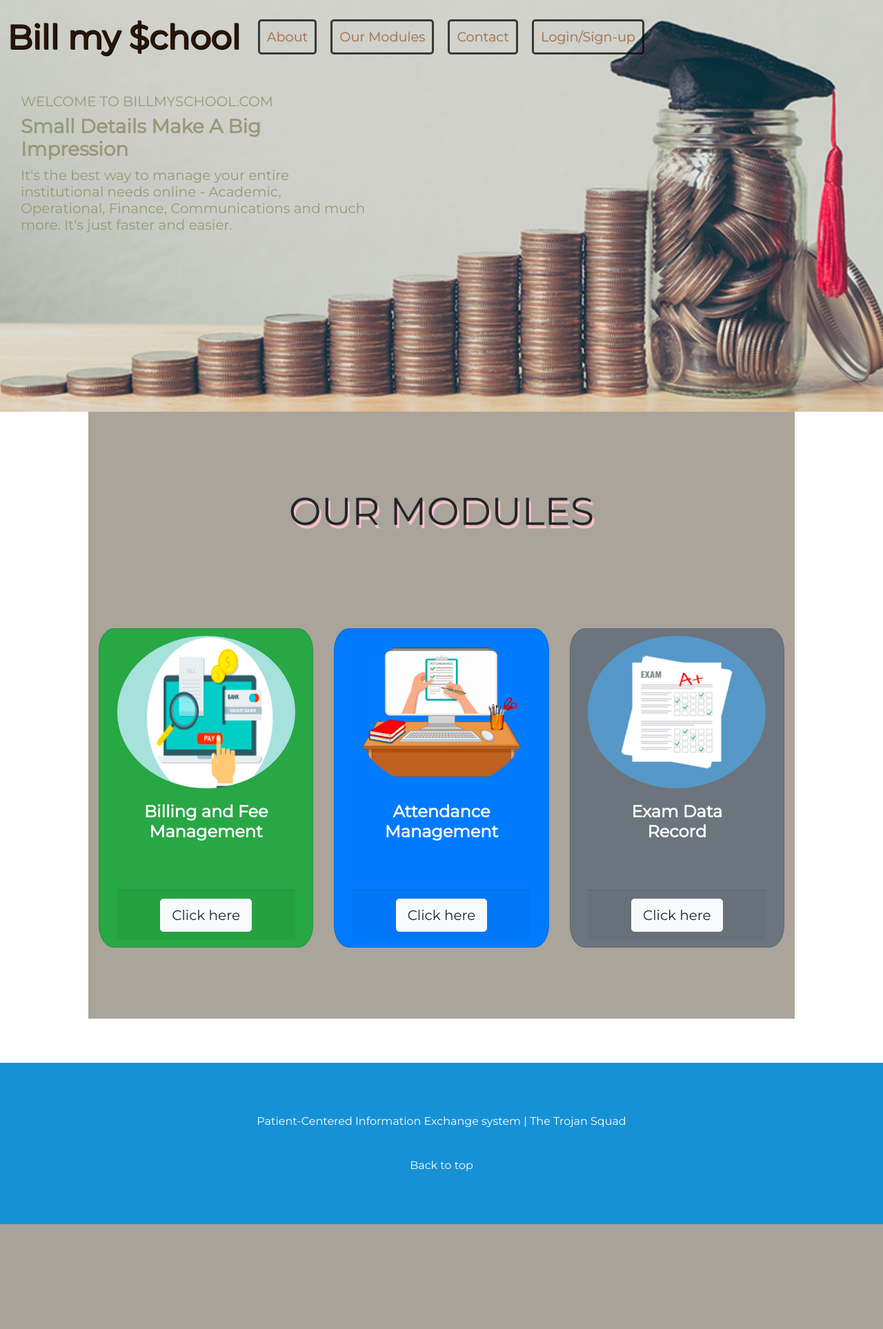
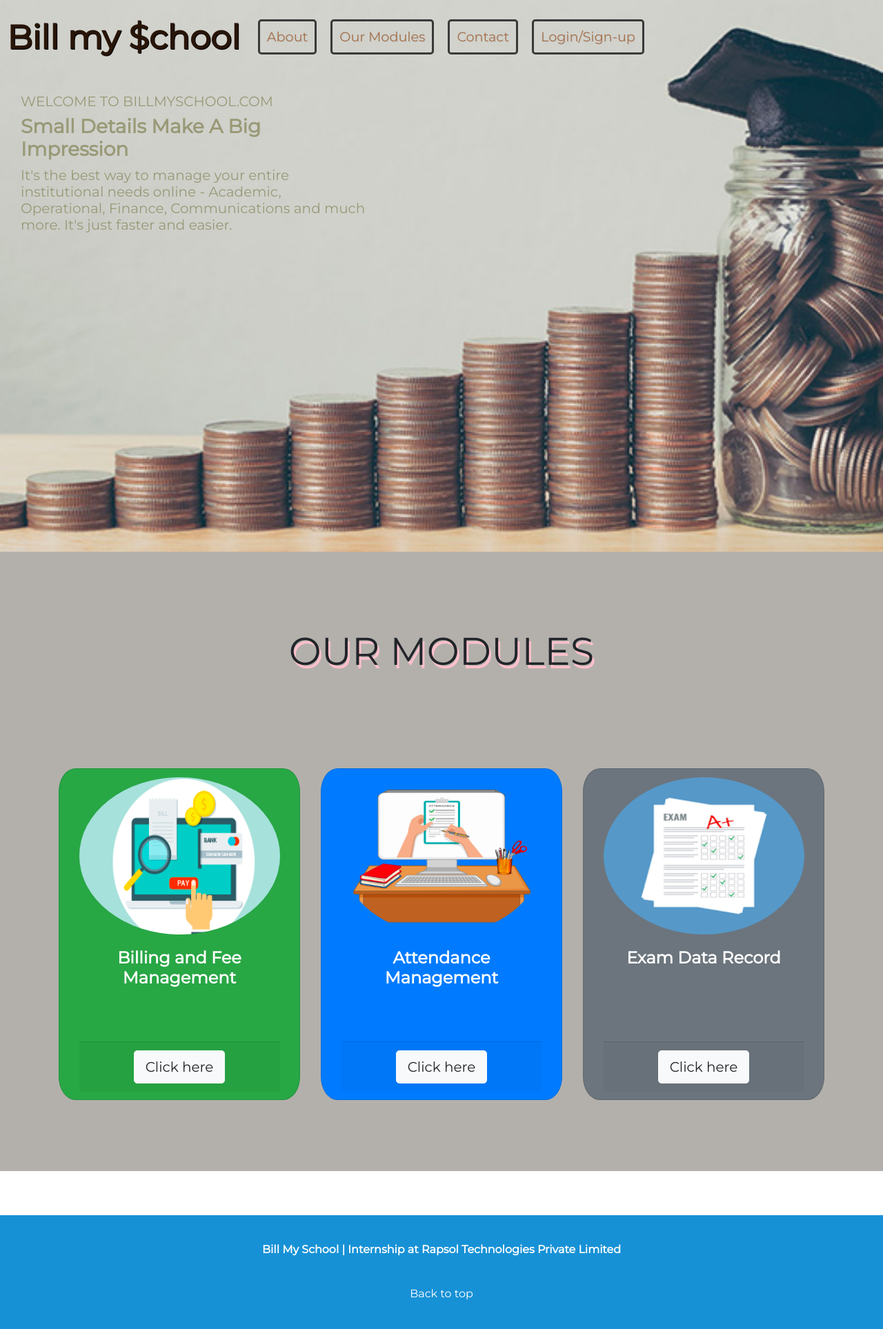
Before and after one commit to Kruthikasv/BillMySchool, a PHP site: page / in a window 1280 px wide. Shown: the whole page at 69% size. Before the commit the page ends 1775 px from the top, so only its background shows below. Run offline with PHP 8.4, Linux system fonts and the light colour scheme.

Commit message:
footer is updated

```diff
--- a/css/master.css
+++ b/css/master.css
@@ -16,6 +16,7 @@ h1, h2 {
   background-size:cover;
   color: #fff;
   padding-bottom: 200px;
+  height:800px;
 }
 
 .top_image {
@@ -52,9 +53,6 @@ h1, h2 {
   border: 3px solid;
   border-radius: 5px;
   color:rgb(7, 7, 7);
-
-
-
 }
 
 .nav-link {
@@ -72,9 +70,9 @@ h1, h2 {
 } */
 
 .midPage {
-  margin: 0 10%;
+  margin: 0 ;
   padding: 8% 0;
-  background-color: rgb(170, 164, 154);
+  background-color: rgb(179, 176, 172);
 }
 
 .midPage .heading {
@@ -88,8 +86,8 @@ h1, h2 {
 
 .footer {
   text-align: center;
-  margin: 3%;
-  color: white;
+  margin: 0%;
+  color: rgb(255, 255, 255);
 }
 
 .submit {
--- a/index.php
+++ b/index.php
@@ -119,7 +119,9 @@
   <section class="bottom">
     <footer id="footer" class="footer">
 
-      <p>Patient-Centered Information Exchange system | The Trojan Squad</p><br>
+      <strong>
+        <p>Bill My School | Internship at Rapsol Technologies Private Limited</p>
+      </strong><br>
       <a href="#top-intro" style="text-decoration:none; color : white">Back to top</a>
 
     </footer>
```
